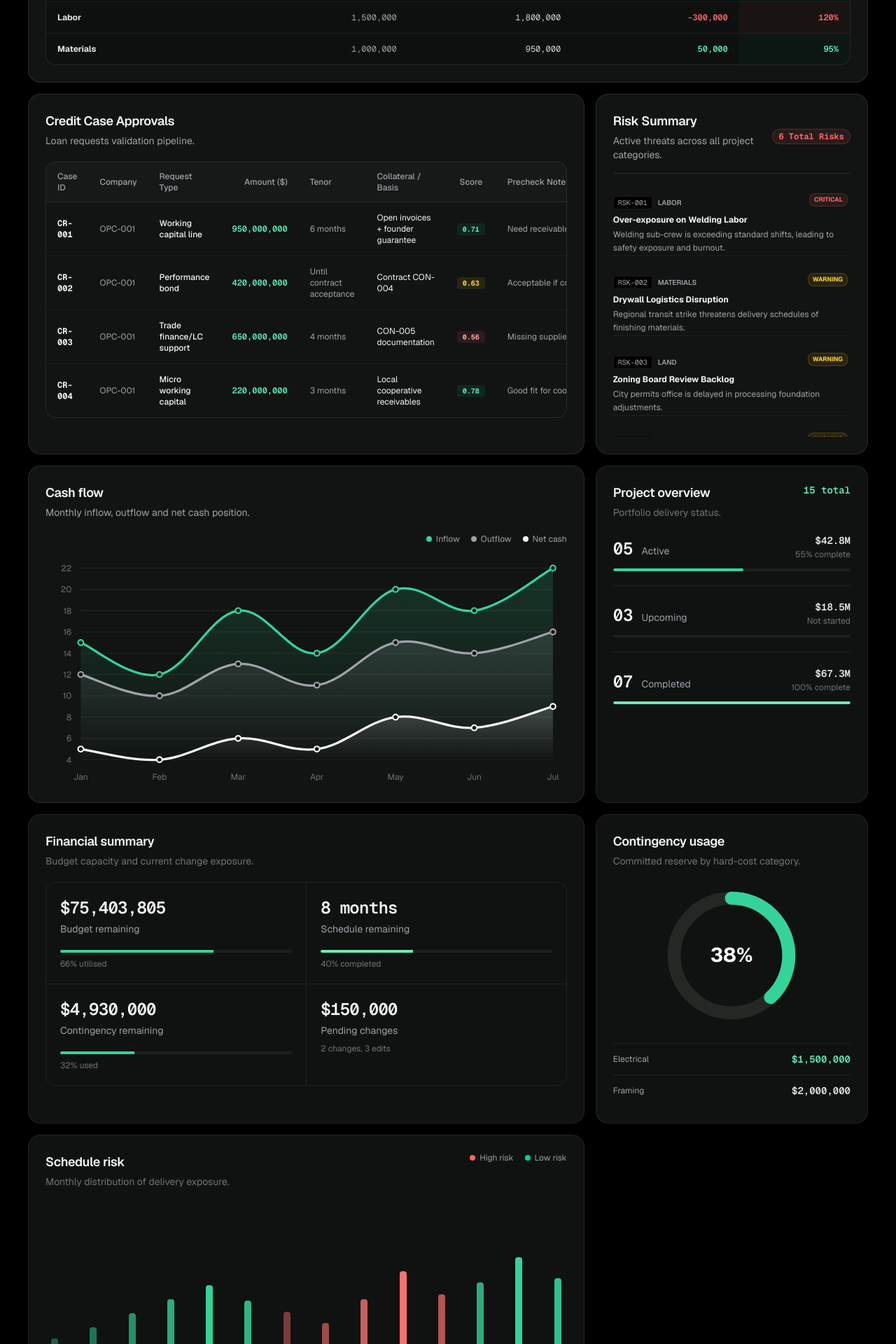
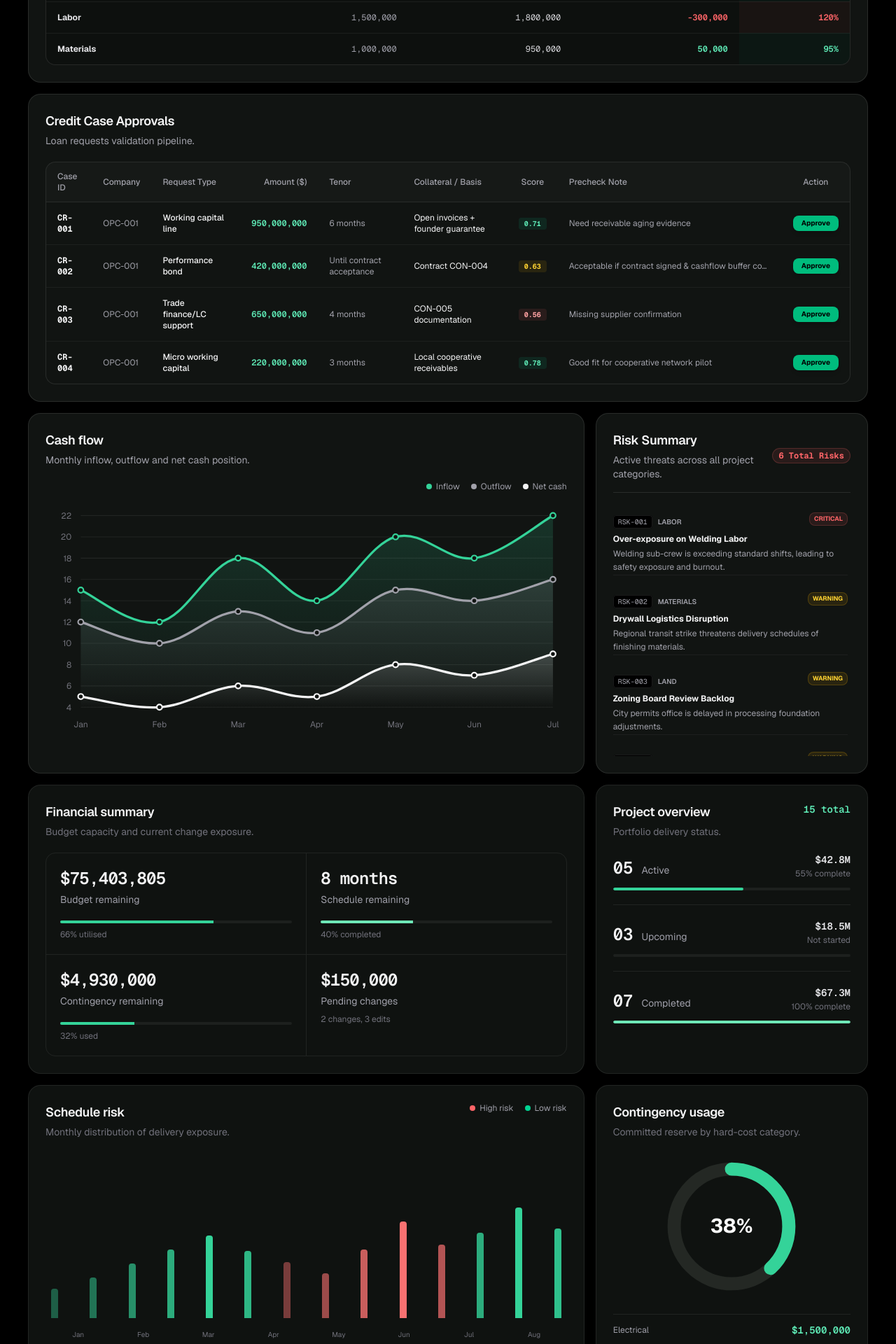
Before and after one commit to Tiendat2703/MIS_TALENT, a Next.js app in the folder fe/: page /dashboard in a window 1280 px wide. Shown: the part 920-2840 px from the top of the page at 70% size. Built offline with nearby package versions, Linux system fonts and the light colour scheme.

Commit message:
Adjusted grid layout: Credit Case Approvals occupies full width, Risk Summary placed next to Cash Flow

```diff
--- a/fe/app/dashboard/page.tsx
+++ b/fe/app/dashboard/page.tsx
@@ -110,13 +110,9 @@ export default function DashboardPage() {
               )}
             </AnimatePresence>
 
-            <section className={`${cardClass} lg:col-span-8`}>
+            <section className={`${cardClass} lg:col-span-12`}>
               <PanelHeading title="Credit Case Approvals" description="Loan requests validation pipeline." />
               <CreditCasesTable />
-            </section>
-
-            <section className="lg:col-span-4 min-w-0 h-full">
-              <RiskSummaryCard />
             </section>
 
             <section className={`${cardClass} lg:col-span-8`}>
@@ -124,10 +120,14 @@ export default function DashboardPage() {
               <CashFlowChart />
             </section>
 
+            <section className="lg:col-span-4 min-w-0 h-full">
+              <RiskSummaryCard />
+            </section>
+
+            <div className="min-w-0 lg:col-span-8"><FinancialSummary /></div>
             <div className="min-w-0 lg:col-span-4"><ProjectOverview /></div>
-            <div className="min-w-0 lg:col-span-8"><FinancialSummary /></div>
+            <div className="min-w-0 lg:col-span-8"><ScheduleRiskChart /></div>
             <div className="min-w-0 lg:col-span-4"><ContingencyUsageChart /></div>
-            <div className="min-w-0 lg:col-span-8"><ScheduleRiskChart /></div>
             <div className="min-w-0 lg:col-span-12"><FundingSourcesChart /></div>
 
             <div className="min-w-0 lg:col-span-7"><AiPredictionsCard /></div>
```
